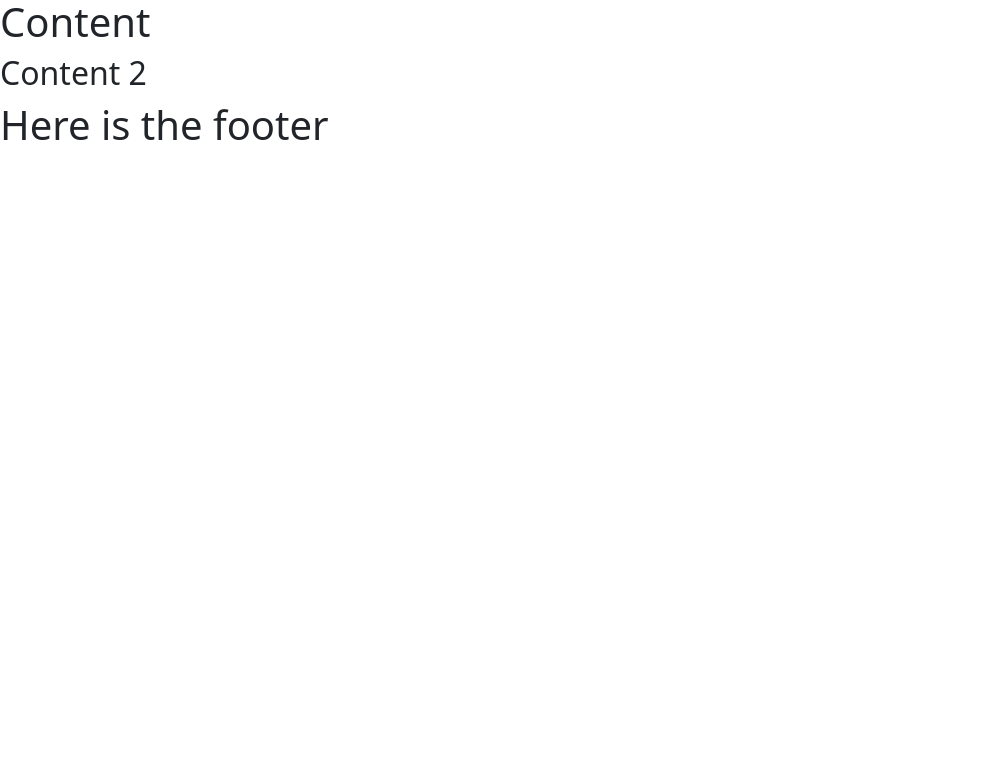
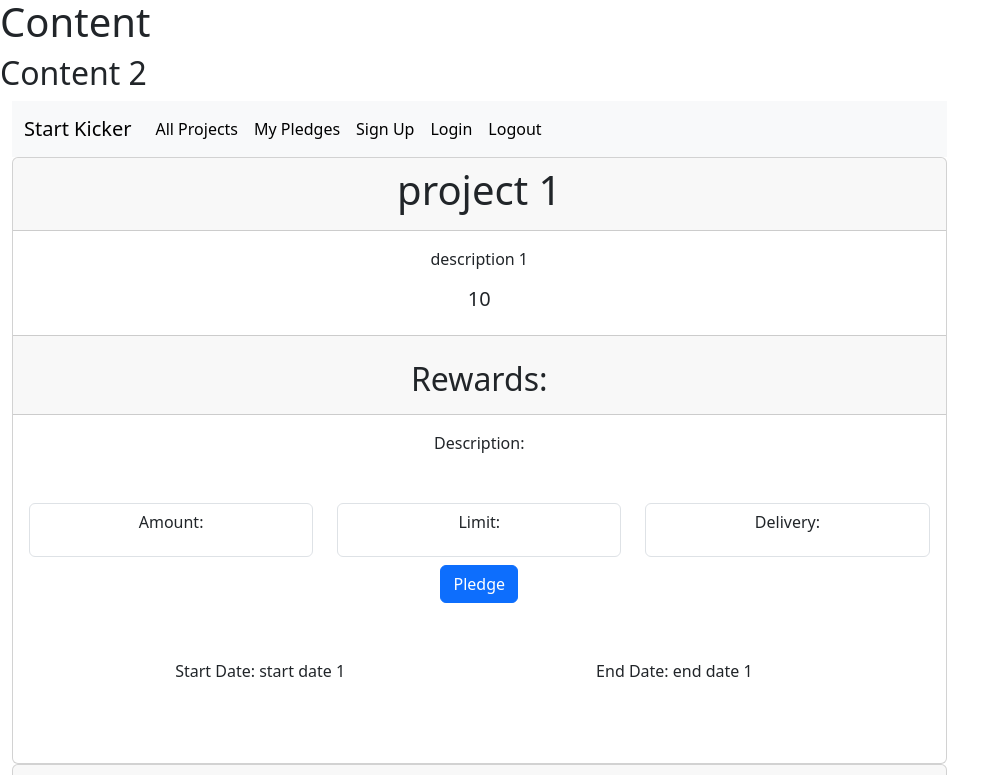
Before and after one commit to askarf/kickstarter-frontend, a React (Vite) app: page / in a window 1280 px wide. Shown: the part 645-1420 px from the top of the page, without its empty margins (0-1008 px from the left). Before the commit the page ends 802 px from the top, so only its background shows below. Built offline with nearby package versions, Linux system fonts and the light colour scheme.

Commit message:
takes out the reward values

```diff
--- a/src/Content.jsx
+++ b/src/Content.jsx
@@ -1,4 +1,5 @@
 import { ProjectIndex } from "./ProjectIndex";
+import { Project } from "./Project";
 
 const sampleprojects = [
   {
@@ -57,12 +58,39 @@ const sampleprojects = [
   },
 ];
 
+const samplerewards = [
+  {
+    id: 1,
+    project_id: 1,
+    description: "reward description 1",
+    goal_amount: "goal amount 1",
+    delivery: "delivery 1",
+  },
+  // {
+  //   id: 2,
+  //   project_id: 2,
+  //   description: "reward description 2",
+  //   goal_amount: "goal amount 2",
+  //   start_date: "start date 2",
+  //   end_date: "end date 2",
+  // },
+  // {
+  //   id: 3,
+  //   project_id: 3,
+  //   description: "reward description 3",
+  //   goal_amount: "goal amount 3",
+  //   start_date: "start date 3",
+  //   end_date: "end date 3",
+  // },
+];
+
 export function Content() {
   return (
     <div>
       <ProjectIndex sampleprojects={sampleprojects} />
       <h1>Content</h1>
       <h2>Content 2</h2>
+      <Project sampleprojects={sampleprojects} samplerewards={samplerewards} />
     </div>
   );
 }
--- a/src/Project.jsx
+++ b/src/Project.jsx
@@ -1,46 +1,39 @@
 import { Header } from "./Header";
 
-export function Project() {
+export function Project(props) {
   return (
     <div id="project" className="container">
       <Header />
+      {props.sampleprojects.map((project) => (
+        <div key={project.id}>
           <div className="card text-center ">
             <div className="card-header">
-          <h1>Title</h1>
+              <h1>{project.title}</h1>
             </div>
             <div className="card-body">
-          <p className="card-text">
-            Description: Lorem ipsum dolor sit amet consectetur adipisicing elit. Necessitatibus eos pariatur explicabo
-            ex, minima possimus vero recusandae provident suscipit ad illum delectus distinctio eius repudiandae cum
-            corrupti quisquam neque laudantium illo. Doloremque perferendis natus itaque iure odio nesciunt. Amet at
-            totam quidem sed eos aliquid esse voluptate veritatis debitis est?
-          </p>
-          <h5 className="card-title">Goal: $60000</h5>
+              <p className="card-text">{project.description}</p>
+              <h5 className="card-title">{project.goal_amount}</h5>
             </div>
             <div className="card-footer text-body-secondary"></div>
             <div className="card-header">
               <h2>Rewards:</h2>
             </div>
-        <p className="card-text p-3">
-          Description: Lorem ipsum dolor sit amet consectetur adipisicing elit. Necessitatibus eos pariatur explicabo
-          ex, minima possimus vero recusandae provident suscipit ad illum delectus distinctio eius repudiandae cum
-          corrupti quisquam neque laudantium illo. Doloremque perferendis natus itaque iure odio nesciunt. Amet at totam
-          quidem sed eos aliquid esse voluptate veritatis debitis est?
-        </p>
+
+            <p className="card-text p-3">Description: </p>
             <div className="row p-3">
               <div className="col">
                 <div type="text" className="form-control" placeholder="First name">
-              <p>Amount: $500</p>
+                  <p>Amount: </p>
                 </div>
               </div>
               <div className="col">
                 <div type="text" className="form-control">
-              <p>Limit: 5</p>
+                  <p>Limit: </p>
                 </div>
               </div>
               <div className="col">
                 <div type="text" className="form-control">
-              <p>Delivery: 3-5 Buissness Days</p>
+                  <p>Delivery:</p>
                 </div>
               </div>
               <div className="container p-2">
@@ -51,17 +44,19 @@ export function Project() {
               <div className="row p-5">
                 <div className="col">
                   <div type="text">
-                <p>Start Date: November 18 2022</p>
+                    <p>Start Date: {project.start_date}</p>
                   </div>
                 </div>
                 <div className="col">
                   <div type="text">
-                <p>End Date: January 12 2023</p>
+                    <p>End Date: {project.end_date}</p>
                   </div>
                 </div>
               </div>
             </div>
           </div>
         </div>
+      ))}
+    </div>
   );
 }
```
Lines whose indentation alone changed are shown as unchanged.
